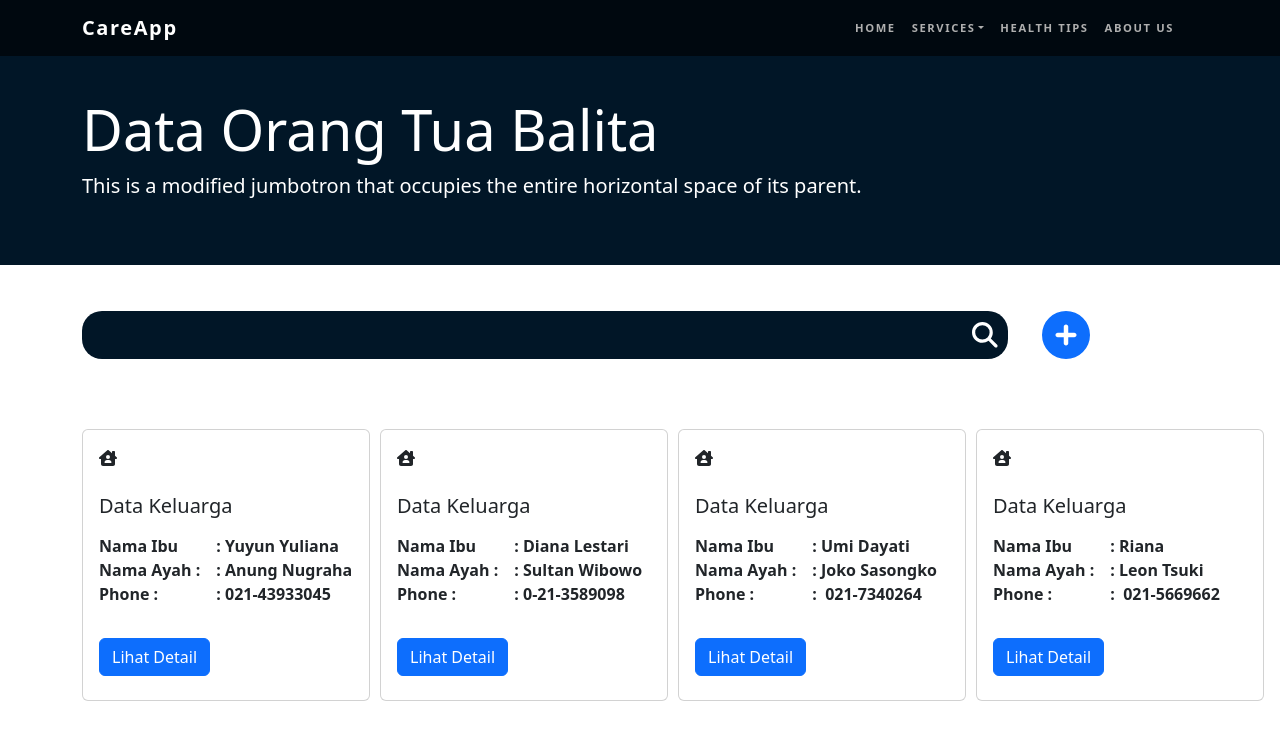
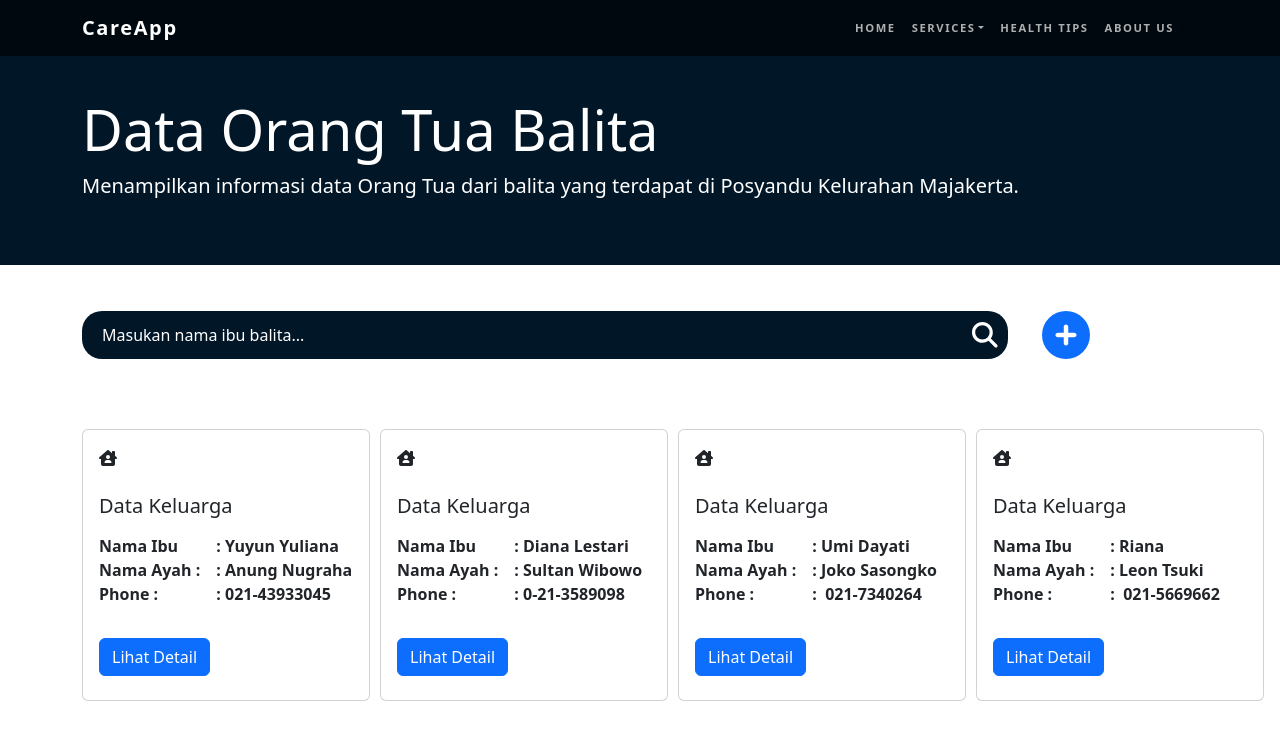
Before and after one commit to setiadirifqi02/Siladu_app, a React (Create React App) app: page /parents-data in a window 1280 px wide. Shown: the top 733 px of the page. Built offline with nearby package versions, Linux system fonts and the light colour scheme.

Commit message:
add placeholder state and change text paragraph on jumbotron

```diff
--- a/src/pages/ParentsDataPage.jsx
+++ b/src/pages/ParentsDataPage.jsx
@@ -29,6 +29,7 @@ class ParentsDataPage extends React.Component {
     this.state = {
       parents: getAllParents(),
       keyword: props.defaultKeyword || '',
+      placeholder: 'Masukan nama ibu balita...',
     };
     this.onKeywordChangeHandler = this.onKeywordChangeHandler.bind(this);
   }
@@ -54,13 +55,17 @@ class ParentsDataPage extends React.Component {
         <div className="jumbotron jumbotron-fluid py-5 text-white">
           <div className="container mt-5">
             <h1 className="display-4">Data Orang Tua Balita</h1>
-            <p className="lead">This is a modified jumbotron that occupies the entire horizontal space of its parent.</p>
+            <p className="lead">Menampilkan informasi data Orang Tua dari balita yang terdapat di Posyandu Kelurahan Majakerta.</p>
           </div>
         </div>
         <Container>
           <Row className="align-items-center justify-content-center pt-4">
             <Col sm={12} md={10}>
-              <SearchBar keyword={this.state.keyword} keywordChange={this.onKeywordChangeHandler} />
+              <SearchBar
+                keyword={this.state.keyword}
+                placeholder={this.state.placeholder}
+                keywordChange={this.onKeywordChangeHandler}
+              />
             </Col>
             <Col sm={12} md={2}>
               <button type="button" aria-label="add data Parent button"><FontAwesomeIcon icon={faPlusCircle} /></button>
```
